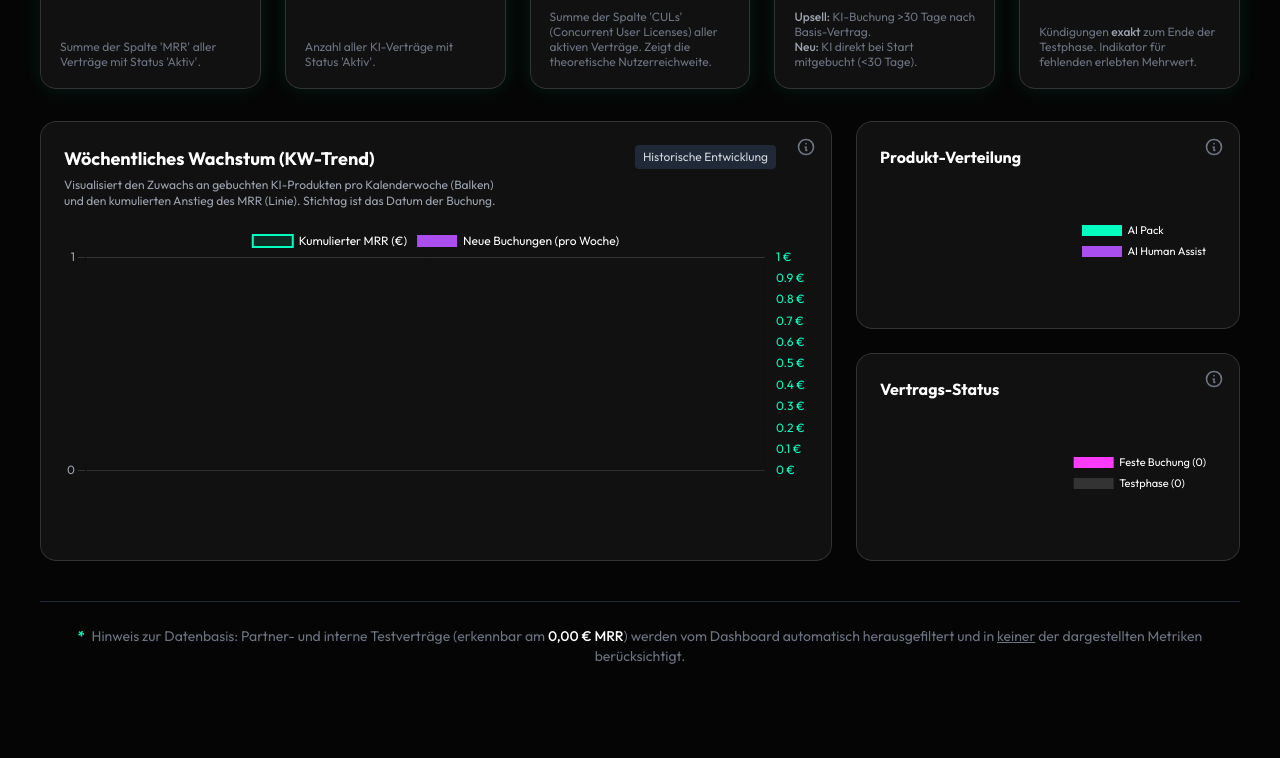
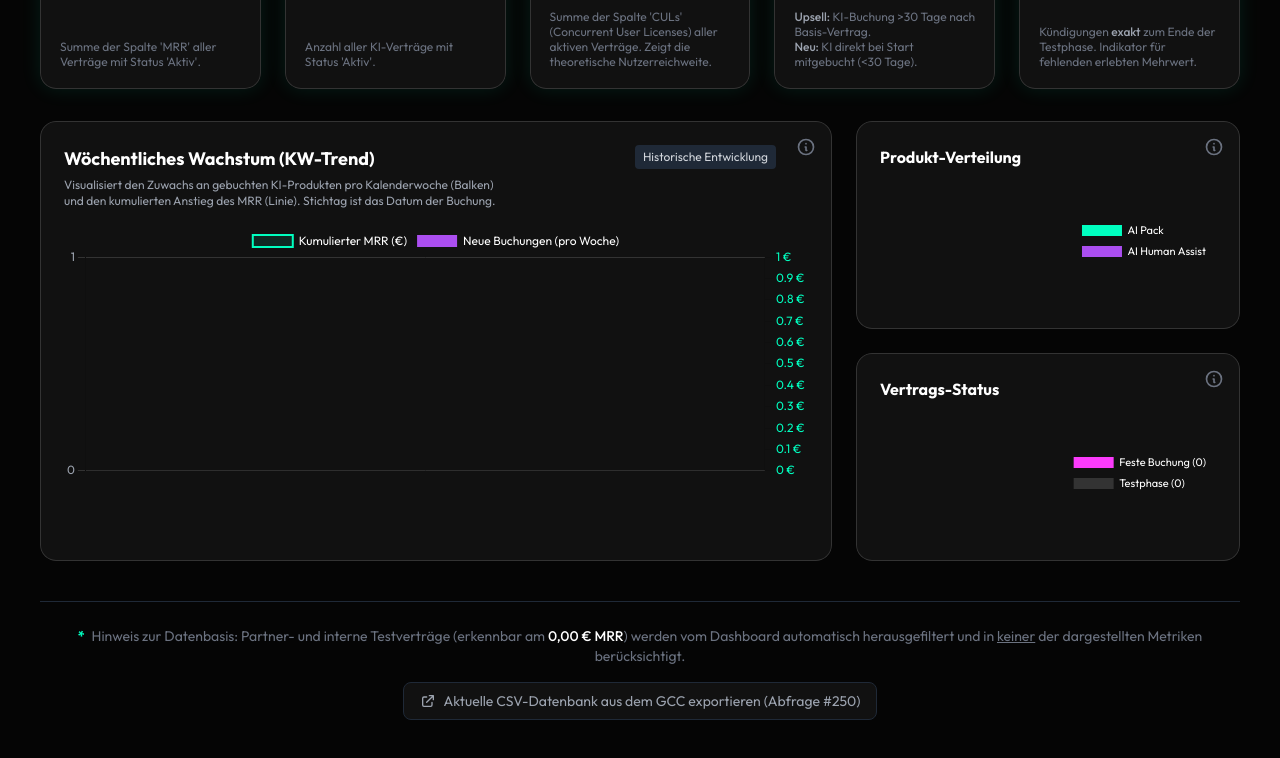
Before and after one commit to slammers51/gh_performance_dashboard, a plain HTML site: page index.html in a window 1280 px wide. Shown: the part 258-1016 px from the top of the page. Before the commit the page ends 980 px from the top, so only its background shows below. Drawn offline with nearby package versions, Linux system fonts and the light colour scheme.

Commit message:
Link zur GCC-Abfrage hinzugefügt

```diff
--- a/index.html
+++ b/index.html
@@ -247,10 +247,16 @@
         </div>
     </div>
 
-    <!-- Fußnote (0€ Verträge) -->
-    <footer class="mt-8 mb-4 border-t border-gray-800 pt-6 text-center text-sm text-gray-500">
-        <span class="text-ghCyan font-bold mr-1">*</span>
-        Hinweis zur Datenbasis: Partner- und interne Testverträge (erkennbar am <span class="text-white font-medium">0,00 € MRR</span>) werden vom Dashboard automatisch herausgefiltert und in <u>keiner</u> der dargestellten Metriken berücksichtigt.
+    <!-- Fußnote (0€ Verträge & Datenquelle) -->
+    <footer class="mt-8 mb-4 border-t border-gray-800 pt-6 flex flex-col items-center gap-3 text-sm text-gray-500">
+        <div class="text-center">
+            <span class="text-ghCyan font-bold mr-1">*</span>
+            Hinweis zur Datenbasis: Partner- und interne Testverträge (erkennbar am <span class="text-white font-medium">0,00 € MRR</span>) werden vom Dashboard automatisch herausgefiltert und in <u>keiner</u> der dargestellten Metriken berücksichtigt.
+        </div>
+        <a href="https://greyhound-software.com/gcc/statements/statements_id=250" target="_blank" rel="noopener noreferrer" class="inline-flex items-center text-gray-400 hover:text-ghCyan transition-colors bg-[#111111] border border-gray-800 px-4 py-2 rounded-lg mt-1" title="GCC öffnen">
+            <svg class="w-4 h-4 mr-2" fill="none" stroke="currentColor" viewBox="0 0 24 24" xmlns="http://www.w3.org/2000/svg"><path stroke-linecap="round" stroke-linejoin="round" stroke-width="2" d="M10 6H6a2 2 0 00-2 2v10a2 2 0 002 2h10a2 2 0 002-2v-4M14 4h6m0 0v6m0-6L10 14"></path></svg>
+            Aktuelle CSV-Datenbank aus dem GCC exportieren (Abfrage #250)
+        </a>
     </footer>
 
     <!-- Info Modal (Floating & Draggable) -->
```
